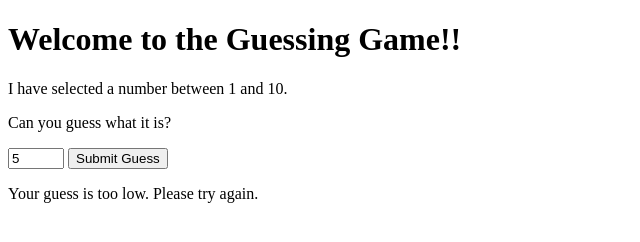
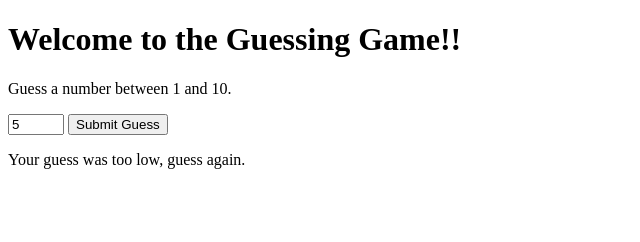
Before and after one commit to JennyChayangkool/GuessingGame, a plain HTML site: page index.html in a window 1280 px wide. Both pictures are taken after typing "5" into the empty fields and a click on the button "Submit Guess". Shown: the whole page, without its empty margins (0-640 px from the left). Drawn offline with Linux system fonts and the light colour scheme.

Commit message:
Update index.html

```diff
--- a/index.html
+++ b/index.html
@@ -7,9 +7,7 @@
 <body>
   <h1>Welcome to the Guessing Game!!</h1>
 
-  <p>I have selected a number between 1 and 10.</p>
-  <p> Can you guess what it is?</p>
-
+  <p id="startMsg">Guess a number between 1 and 10.</p>
   <input type="number" id="guessInput" min="1" max="10">
   <button onclick="makeGuess()">Submit Guess</button>
 
@@ -30,6 +28,7 @@
       document.getElementById("playAgainBtn").style.display = 'none';
       document.getElementById("guessInput").value = '';
       document.getElementById("guessInput").disabled = false;
+      document.getElementById("startMsg").textContent = "Guess a number between 1 and 10.";
     }
 
     function makeGuess() {
@@ -37,12 +36,12 @@
       guessCount++;
 
       if (guess > randomNumber) {
-        document.getElementById("feedback").textContent = "Your guess is too high. Please try again.";
+        document.getElementById("feedback").textContent = "Your guess was too high, guess again.";
       } else if (guess < randomNumber) {
-        document.getElementById("feedback").textContent = "Your guess is too low. Please try again.";
+        document.getElementById("feedback").textContent = "Your guess was too low, guess again.";
       } else{
         document.getElementById("feedback").textContent = "";
-        document.getElementById("result").textContent = `^^ Correct! It took you ${guessCount} guess(es).`;
+        document.getElementById("result").textContent = `You guessed it in ${guessCount} guesses!`;
         document.getElementById("guessInput").disabled = true;
         document.getElementById("playAgainBtn").style.display = 'inline';
       }
```
